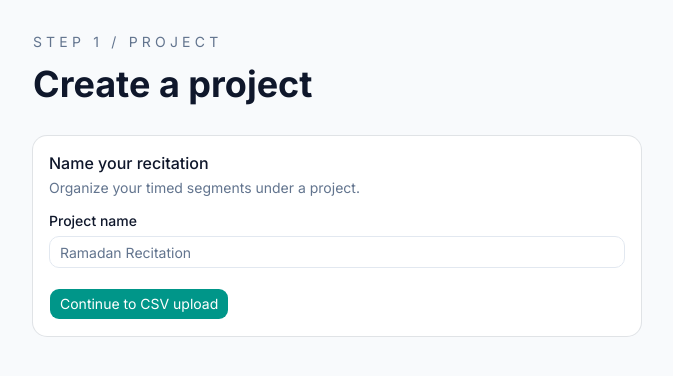
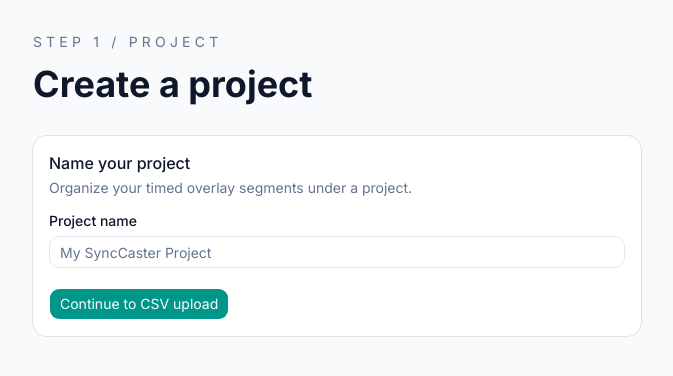
Before and after one commit to shipatulhasan/Quran-video-studio, a Next.js app: page /projects/new in a window 1280 px wide. Shown: the top 376 px of the page, without its empty margins (303-976 px from the left). Built offline with nearby package versions, Linux system fonts and the light colour scheme.

Commit message:
feat: update Dockerfile to use local Prisma CLI for migrations and enhance project creation page layout

```diff
--- a/app/projects/new/page.tsx
+++ b/app/projects/new/page.tsx
@@ -12,12 +12,53 @@
   const [name, setName] = useState("");
   const [busy, setBusy] = useState(false);
   const [error, setError] = useState("");
+
   async function createProject(event: React.FormEvent<HTMLFormElement>) {
-    event.preventDefault(); setBusy(true); setError("");
-    const response = await fetch("/api/projects", { method: "POST", headers: { "content-type": "application/json" }, body: JSON.stringify({ name }) });
+    event.preventDefault();
+    setBusy(true);
+    setError("");
+    const response = await fetch("/api/projects", {
+      method: "POST",
+      headers: { "content-type": "application/json" },
+      body: JSON.stringify({ name }),
+    });
     const data = await response.json();
-    if (!response.ok) setError(data.error ?? "Could not create project"); else router.push(`/projects/${data.projectId}/csv`);
+    if (!response.ok) {
+      setError(data.error ?? "Could not create project");
+    } else {
+      router.push(`/projects/${data.projectId}/csv`);
+    }
     setBusy(false);
   }
-  return <main className="mx-auto max-w-2xl p-8"><p className="text-sm tracking-[.3em] text-muted-foreground">STEP 1 / PROJECT</p><h1 className="mt-3 text-4xl font-bold">Create a project</h1><Card className="mt-8"><CardHeader><CardTitle>Name your recitation</CardTitle><CardDescription>Organize your timed segments under a project.</CardDescription></CardHeader><CardContent><form className="space-y-5" onSubmit={createProject}><div className="space-y-2"><Label htmlFor="project-name">Project name</Label><Input id="project-name" value={name} onChange={(event) => setName(event.target.value)} placeholder="Ramadan Recitation" required /></div>{error && <p className="text-sm text-destructive">{error}</p>}<Button type="submit" disabled={busy}>{busy ? "Creating…" : "Continue to CSV upload"}</Button></form></CardContent></Card></main>;
+
+  return (
+    <main className="mx-auto max-w-2xl p-8">
+      <p className="text-sm tracking-[.3em] text-muted-foreground">STEP 1 / PROJECT</p>
+      <h1 className="mt-3 text-4xl font-bold">Create a project</h1>
+      <Card className="mt-8">
+        <CardHeader>
+          <CardTitle>Name your project</CardTitle>
+          <CardDescription>Organize your timed overlay segments under a project.</CardDescription>
+        </CardHeader>
+        <CardContent>
+          <form className="space-y-5" onSubmit={createProject}>
+            <div className="space-y-2">
+              <Label htmlFor="project-name">Project name</Label>
+              <Input
+                id="project-name"
+                value={name}
+                onChange={(event) => setName(event.target.value)}
+                placeholder="My SyncCaster Project"
+                required
+              />
+            </div>
+            {error && <p className="text-sm text-destructive">{error}</p>}
+            <Button type="submit" disabled={busy}>
+              {busy ? "Creating…" : "Continue to CSV upload"}
+            </Button>
+          </form>
+        </CardContent>
+      </Card>
+    </main>
+  );
 }
--- a/components/csv-import-step.tsx
+++ b/components/csv-import-step.tsx
@@ -184,7 +184,7 @@
   return (
     <div className="animate-[fadeIn_0.2s_ease] space-y-6">
       <div className="flex items-start justify-between gap-4">
-        <Step1Header title="CSV Validated" subtitle={`${rows.length} segments · ${file?.name ?? "Al-Fatihah.csv"} · ${file ? formatFileSize(file.size) : "2.1 KB"}`} />
+        <Step1Header title="CSV Validated" subtitle={`${rows.length} segments · ${file?.name ?? "segments.csv"} · ${file ? formatFileSize(file.size) : "—"}`} />
         <button type="button" onClick={() => { setPhase("idle"); setErrors([]); if (inputRef.current) inputRef.current.value = ""; }} className="shrink-0 rounded-lg border border-slate-200 px-3 py-1.5 text-xs font-medium text-slate-500 transition-all hover:bg-slate-50 hover:text-slate-700 dark:border-slate-700 dark:text-slate-400 dark:hover:bg-slate-800 dark:hover:text-slate-200">Replace file</button>
       </div>
       <div className="flex items-start gap-3 rounded-lg border border-emerald-200 bg-emerald-50 px-4 py-3 dark:border-emerald-800 dark:bg-emerald-950/40">
```
Also changed, not shown: components/steps/video-upload-step.tsx (+1 -1 lines), 1 other file (tests, documents, lock files or other folders).
